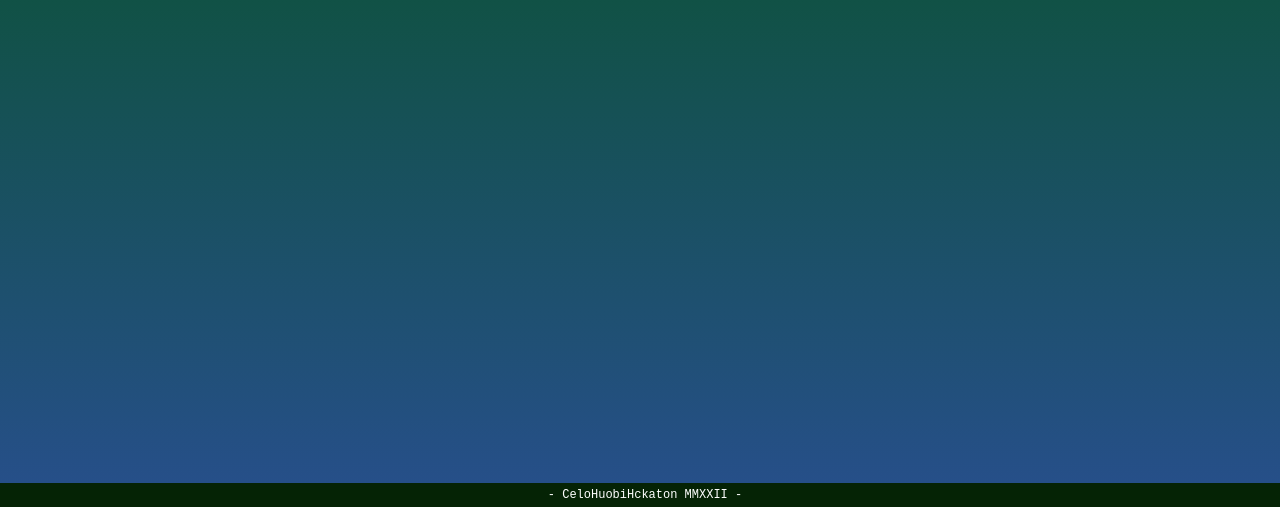
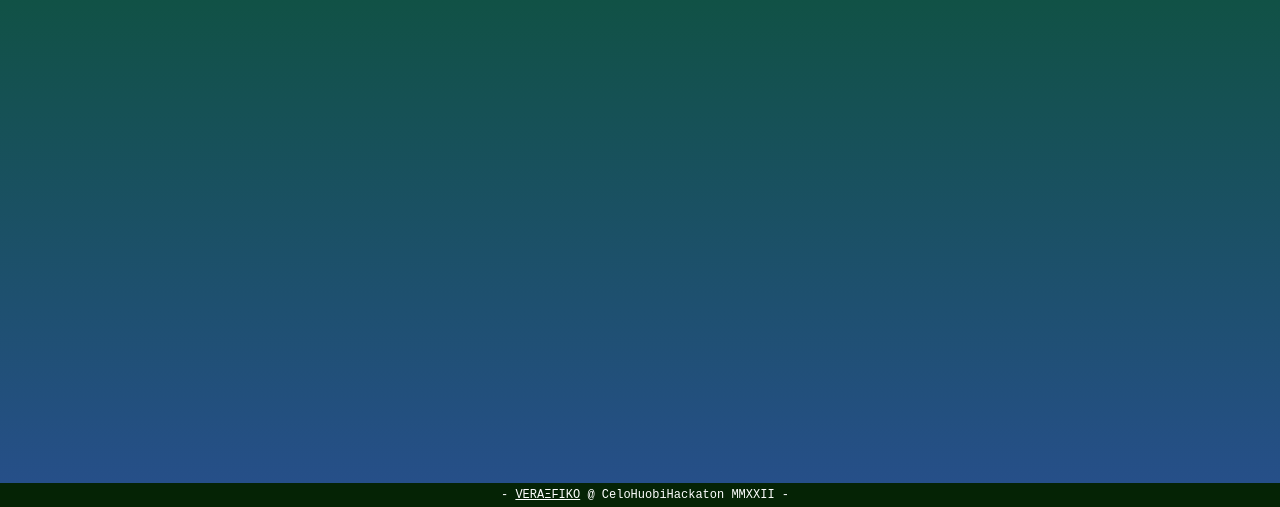
Before and after one commit to rafapolo/celohuobihack, a plain HTML site: page veraefiko/dapp/index.html in a window 1280 px wide. Shown: the part 293-800 px from the top of the page. Drawn offline with nearby package versions, Linux system fonts and the light colour scheme.

Commit message:
last updates and video submission

```diff
--- a/veraefiko/dapp/index.html
+++ b/veraefiko/dapp/index.html
@@ -24,7 +24,7 @@
 
 			<div id="tokens"></div>
 		</div>
-		<div id="bottom">- CeloHuobiHckaton MMXXII -</div>
+		<div id="bottom">- <a target="_blank" href="https://github.com/rafapolo/celohuobihack">VERAΞFIKO</a> @ CeloHuobiHackaton MMXXII -</div>
 	</body>
 
 	<script>
--- a/veraefiko/dapp/src/base.css
+++ b/veraefiko/dapp/src/base.css
@@ -9,6 +9,10 @@ html {
 .auth{
   width: 50%;
   font-size: 16px;
+}
+a{
+  color: white;
+  text-decoration: underline;
 }
 body{
   margin: 10px auto;
```
Also changed, not shown: README.md.
